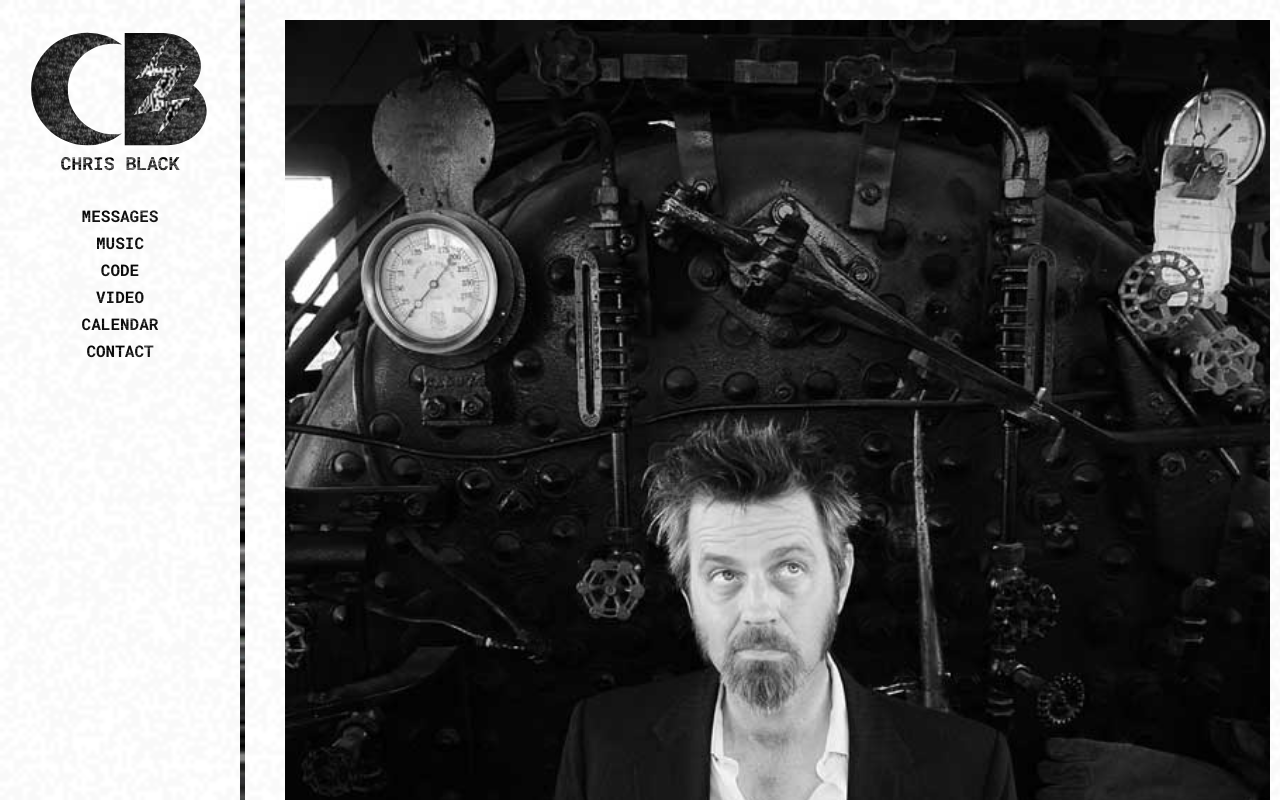
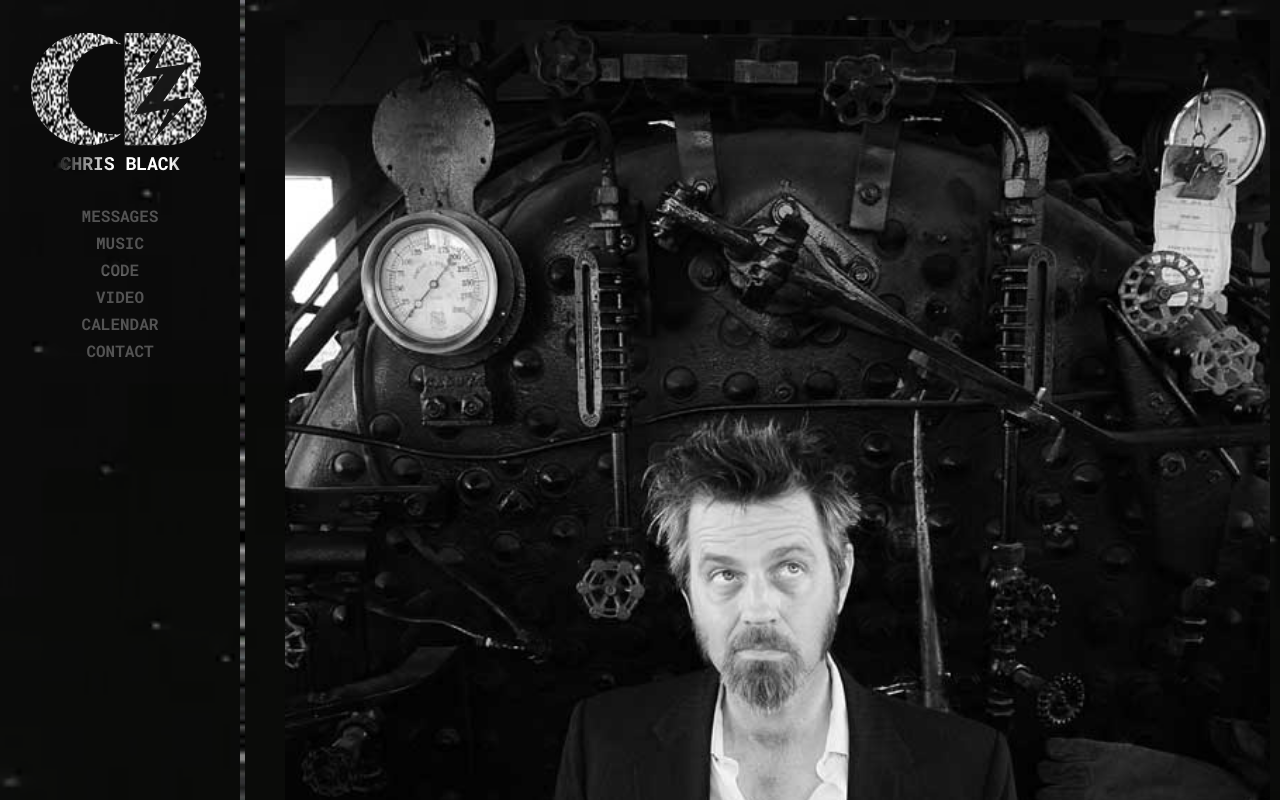
Before and after one commit to thischrisblack/transmitter-gatsby, a Gatsby site: page / in a window 1280 px wide. Shown: the top 800 px of the page. Built offline with nearby package versions, Linux system fonts and the light colour scheme; Gatsby itself is replaced by a stand-in of ours; grey boxes are pictures that could not be loaded; a web font is replaced by a local one.

Commit message:
Intial commit.

```diff
--- a/src/components/logo.js
+++ b/src/components/logo.js
@@ -20,14 +20,15 @@ const Name = styled.div`
     -webkit-text-fill-color: transparent;
     background-clip: text;
     -webkit-background-clip: text;
-    background-image: url(img/static06.gif);
+    background-image: url(../img/static01.gif);
+    background-size: 18000%;
 `
 
 export default ({
     style = {},
-    fillC = 'url(#darkStatic)',
-    fillB = 'url(#darkStatic)',
-    fillLightning = 'url(#lightStatic)',
+    fillC = 'url(#lightStatic)',
+    fillB = 'url(#lightStatic)',
+    fillLightning = 'url(#darkStatic)',
     width = '100%',
     className = '',
     height = '100%',
@@ -69,11 +70,11 @@ export default ({
                 {/* prettier-ignore */}
                 <image
       use="true"
-      href="../img/static03.gif"
+      href="../img/static05.gif"
       x="0"
       y="0"
-      width="500"
-      height="700"
+      width="1500"
+      height="1700"
       preserveAspectRatio="none"
     />
             </pattern>
--- a/src/components/nav.js
+++ b/src/components/nav.js
@@ -24,11 +24,13 @@ const NavItem = styled.li`
     > a {
         text-shadow: none;
         text-decoration: none;
+        color: #fff;
 
-        -webkit-text-fill-color: transparent;
-        background-clip: text;
-        -webkit-background-clip: text;
-        background-image: url(../img/static03.gif);
+        // -webkit-text-fill-color: transparent;
+        // background-clip: text;
+        // -webkit-background-clip: text;
+        // background-image: url(../img/static01.gif);
+        // background-size: 18000%;
     }
 
     &.active a {
--- a/src/components/post.js
+++ b/src/components/post.js
@@ -22,7 +22,7 @@ const Timestamp = styled.div`
 const Title = styled.div`
     font-weight: 700;
     font-size: 1.7rem;
-    color: rgb(44, 9, 9);
+    color: #733;
     margin-bottom: 0.5rem;
     text-shadow: none;
 `
--- a/src/styles/global.css
+++ b/src/styles/global.css
@@ -14,9 +14,9 @@ html {
 
 html::after {
     content: '';
-    background-image: url(../../static/img/static04.gif);
+    background-image: url(../../static/img/static05.gif);
     background-size: cover;
-    opacity: 0.025;
+    opacity: 0.5;
     top: 0;
     left: 0;
     bottom: 0;
@@ -30,10 +30,10 @@ body {
     -webkit-font-smoothing: antialiased;
     box-sizing: border-box;
     font-size: 1.5rem;
-    color: #000;
+    color: ##fff;
     text-shadow: 1px 1px 1px rgba(0, 0, 0, 0.05);
     padding: 0;
-    background: #fff;
+    background: #000;
 }
 
 @media screen and (min-width: $breakpoint) {
@@ -98,7 +98,8 @@ a {
     -webkit-text-fill-color: transparent;
     background-clip: text;
     -webkit-background-clip: text;
-    background-image: url(../../static/img/static07.gif);
+    background-image: url(../../static/img/static02.gif);
+    background-size: 12000%;
 }
 
 a:hover {
@@ -106,6 +107,7 @@ a:hover {
 }
 
 p {
+    color: #eee;
     a {
         border-bottom: 1px solid black;
     }
```
